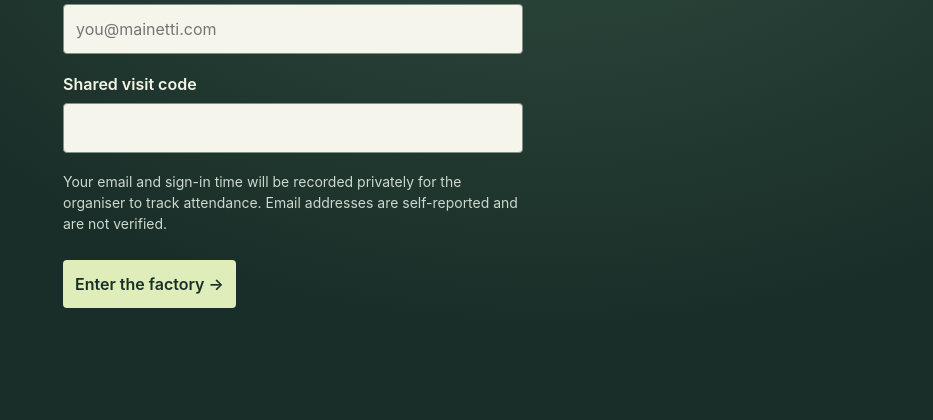
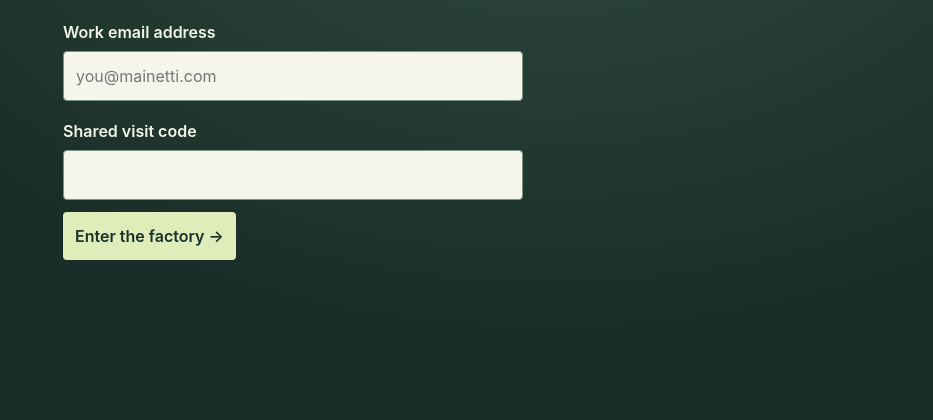
Before and after one commit to ivanweissmainetti/inside-the-hanger-factory, a plain HTML site: page index.html in a window 1280 px wide. Shown: the part 380-800 px from the top of the page, without its empty margins (347-1280 px from the left). Drawn offline with Linux system fonts and the light colour scheme.

Commit message:
Remove the attendance paragraph from the entry page

```diff
--- a/index.html
+++ b/index.html
@@ -1,7 +1,7 @@
 <!doctype html><html lang="en"><head><meta charset="utf-8"><meta name="viewport" content="width=device-width,initial-scale=1"><meta name="theme-color" content="#19342d"><title>Inside the Hanger Factory · Mainetti</title>
 <style>
-*{box-sizing:border-box}body{margin:0;background:#192e28;color:#f4f5e9;font:16px/1.5 Inter,-apple-system,BlinkMacSystemFont,"Segoe UI",sans-serif}.gate{display:grid;place-items:center;min-height:100svh;padding:24px;background:radial-gradient(ellipse at 70% 25%,#314c40,transparent 60%)}.panel{width:min(100%,460px);border-top:2px solid #c5d592;padding:23px 0}.label{font:600 11px ui-monospace,monospace;letter-spacing:.15em;color:#d4deb7;text-transform:uppercase}h1{font-size:clamp(44px,8vw,70px);font-weight:540;letter-spacing:-.06em;line-height:.99;margin:22px 0 12px}p{color:#cdd9ce}form{margin-top:28px}.field{margin-top:18px}.privacy{font-size:14px;line-height:1.5;margin-top:18px;color:#cdd9ce}label{font-weight:600;display:block;margin-bottom:7px}input,button{font:inherit;border-radius:4px;padding:12px}input{background:#f6f5eb;color:#1c3028;border:1px solid #7b9383;width:100%}button{border:0;margin-top:12px;cursor:pointer;background:#deedb9;color:#183027;font-weight:630}button:disabled{opacity:.7}input:focus-visible,button:focus-visible{outline:3px solid #f1cf83;outline-offset:3px}#status{min-height:1.5em;margin-top:10px}iframe{position:fixed;inset:0;border:0;width:100%;height:100%;background:#1b2a27}body.playing .gate{display:none}
-</style></head><body><main class="gate"><div class="panel"><div class="label">Mainetti factory visit</div><h1>Inside the Hanger Factory</h1><p class="label">Interactive hanger experience · prototype</p><p>Enter your email and shared visit code to explore the factory floor.</p><form id="entry"><label for="email">Work email address</label><input id="email" name="email" type="email" maxlength="254" autocapitalize="none" spellcheck="false" placeholder="you@mainetti.com" autocomplete="email" aria-describedby="privacy" required><div class="field"><label for="code">Shared visit code</label><input id="code" type="text" maxlength="128" autocapitalize="none" spellcheck="false" autocomplete="off" required></div><p id="privacy" class="privacy">Your email and sign-in time will be recorded privately for the organiser to track attendance. Email addresses are self-reported and are not verified.</p><button id="enter">Enter the factory →</button><p id="status" role="status"></p></form></div></main>
+*{box-sizing:border-box}body{margin:0;background:#192e28;color:#f4f5e9;font:16px/1.5 Inter,-apple-system,BlinkMacSystemFont,"Segoe UI",sans-serif}.gate{display:grid;place-items:center;min-height:100svh;padding:24px;background:radial-gradient(ellipse at 70% 25%,#314c40,transparent 60%)}.panel{width:min(100%,460px);border-top:2px solid #c5d592;padding:23px 0}.label{font:600 11px ui-monospace,monospace;letter-spacing:.15em;color:#d4deb7;text-transform:uppercase}h1{font-size:clamp(44px,8vw,70px);font-weight:540;letter-spacing:-.06em;line-height:.99;margin:22px 0 12px}p{color:#cdd9ce}form{margin-top:28px}.field{margin-top:18px}label{font-weight:600;display:block;margin-bottom:7px}input,button{font:inherit;border-radius:4px;padding:12px}input{background:#f6f5eb;color:#1c3028;border:1px solid #7b9383;width:100%}button{border:0;margin-top:12px;cursor:pointer;background:#deedb9;color:#183027;font-weight:630}button:disabled{opacity:.7}input:focus-visible,button:focus-visible{outline:3px solid #f1cf83;outline-offset:3px}#status{min-height:1.5em;margin-top:10px}iframe{position:fixed;inset:0;border:0;width:100%;height:100%;background:#1b2a27}body.playing .gate{display:none}
+</style></head><body><main class="gate"><div class="panel"><div class="label">Mainetti factory visit</div><h1>Inside the Hanger Factory</h1><p class="label">Interactive hanger experience · prototype</p><p>Enter your email and shared visit code to explore the factory floor.</p><form id="entry"><label for="email">Work email address</label><input id="email" name="email" type="email" maxlength="254" autocapitalize="none" spellcheck="false" placeholder="you@mainetti.com" autocomplete="email" required><div class="field"><label for="code">Shared visit code</label><input id="code" type="text" maxlength="128" autocapitalize="none" spellcheck="false" autocomplete="off" required></div><button id="enter">Enter the factory →</button><p id="status" role="status"></p></form></div></main>
 <script>
 const form=document.getElementById('entry'),statusText=document.getElementById('status'),field=document.getElementById('code'),submit=document.getElementById('enter');
 const emailField=document.getElementById('email');
```
